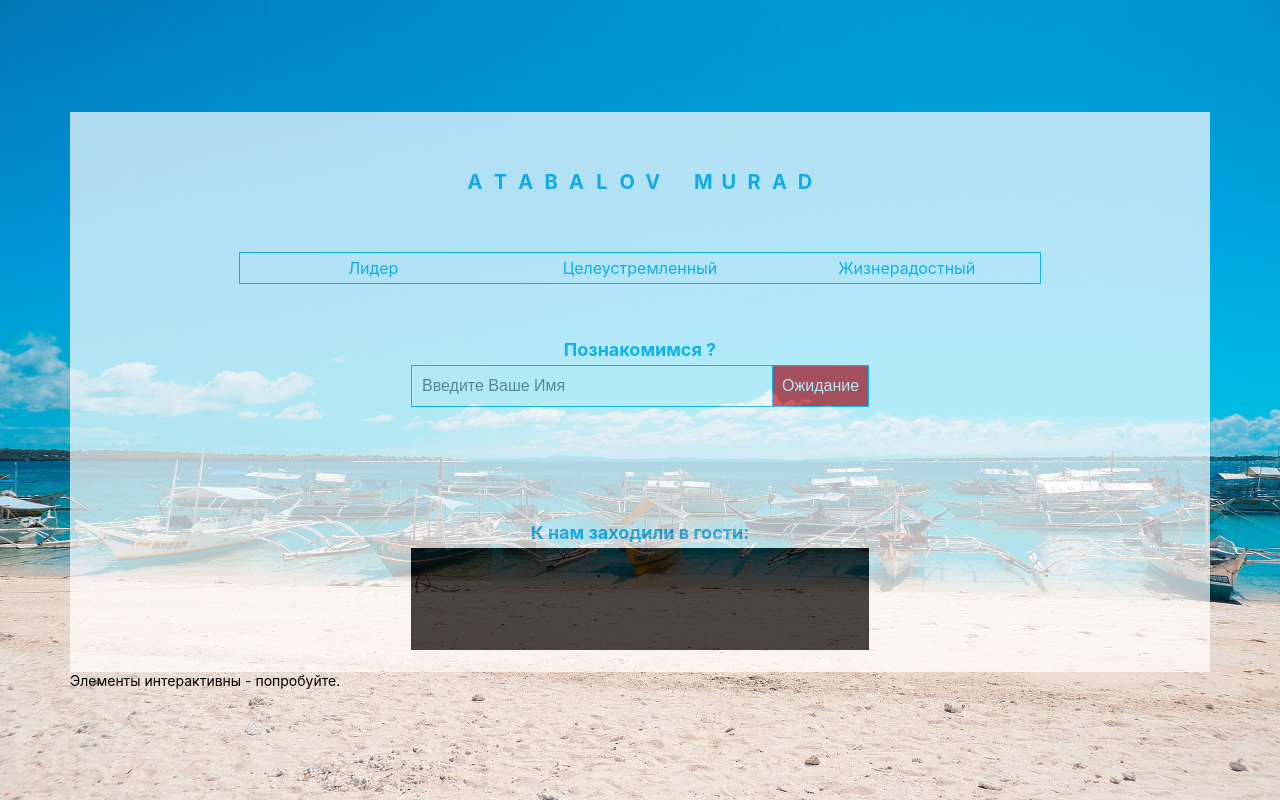
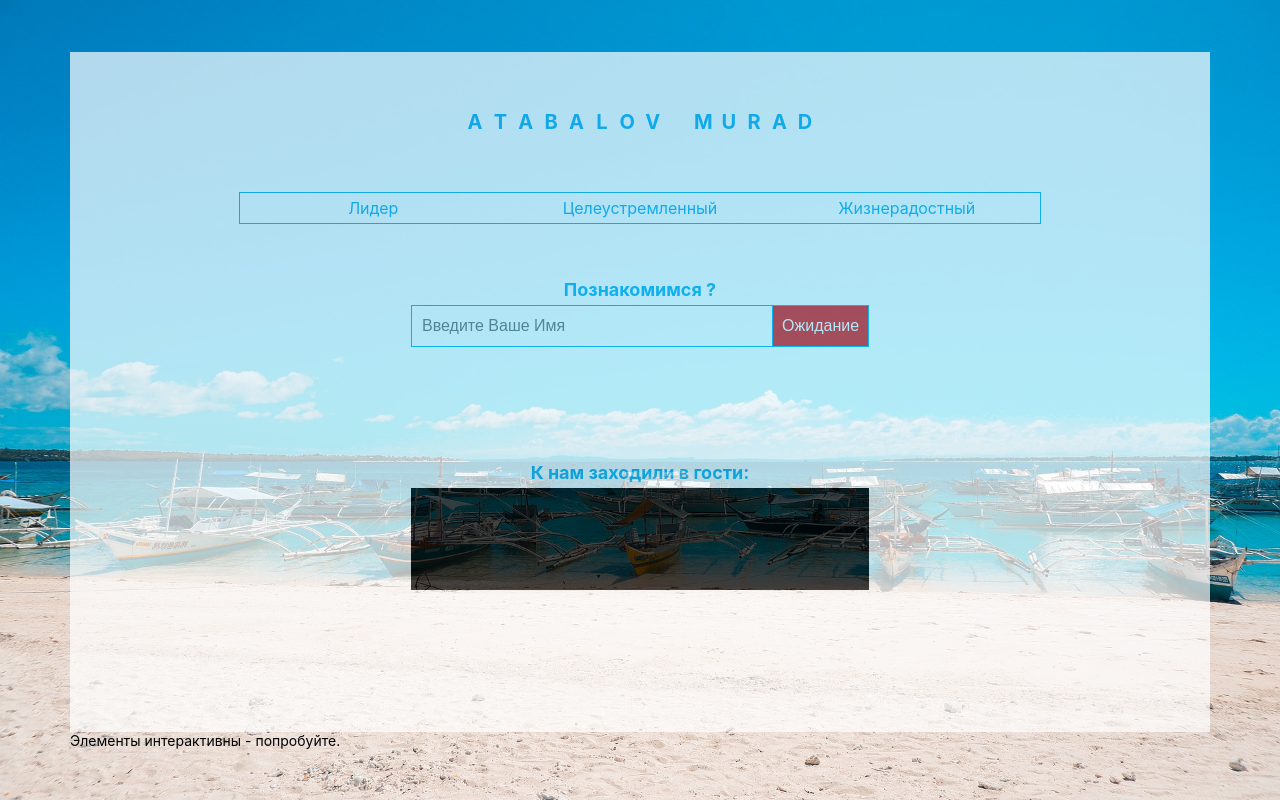
Before and after one commit to SantYaga33/SchoolWork, a React (Create React App) app: page / in a window 1280 px wide. Built offline with nearby package versions, Linux system fonts and the light colour scheme.

Commit message:
main_wrap 85vh

```diff
--- a/src/Main/Main.module.css
+++ b/src/Main/Main.module.css
@@ -22,7 +22,7 @@
     flex-direction: column;
     align-items: center;
     width: 100%;
-    height: 70vh;
+    height: 85vh;
     background: #fff;
     opacity: 0.7;
     box-sizing: border-box;
```
Also changed, not shown: 1 other file (tests, documents, lock files or other folders).
